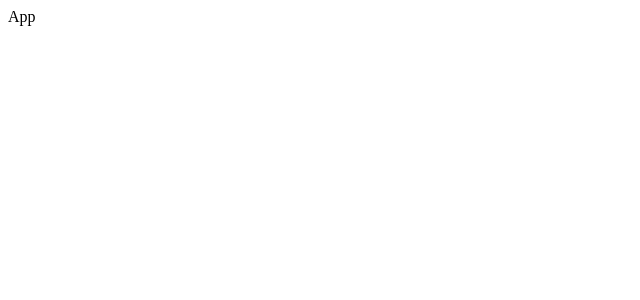
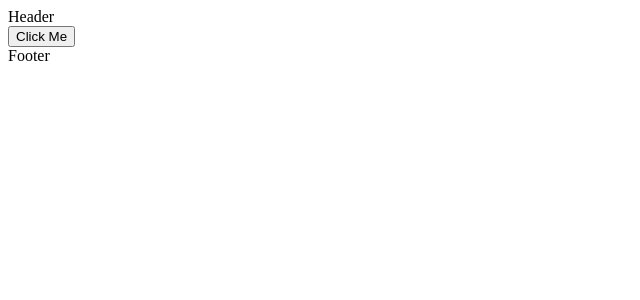
Before and after one commit to Glen-Taylor37/project-purple-cow, a React (Create React App) app: page / in a window 1280 px wide. Shown: the top 300 px of the page, without its empty margins (0-640 px from the left). Built offline with nearby package versions, Linux system fonts and the light colour scheme.

Commit message:
Outline the basic page layout Add header, content, and footer components to app

```diff
--- /dev/null
+++ b/src/components/App.js
@@ -0,0 +1,17 @@
+import React from 'react';
+
+import Header from './Header';
+import Content from './Content';
+import Footer from './Footer';
+
+const App = () => {
+	return (
+		<div>
+			<Header />
+			<Content />
+			<Footer />
+		</div>
+	);
+};
+
+export default App;
--- /dev/null
+++ b/src/components/Content.js
@@ -0,0 +1,12 @@
+import React from 'react';
+import CountButton from './CountButton';
+
+const Content = () => {
+	return (
+		<div>
+			<CountButton />
+		</div>
+	);
+};
+
+export default Content;
--- /dev/null
+++ b/src/components/CountButton.js
@@ -0,0 +1,7 @@
+import React from 'react';
+
+const CountButton = () => {
+	return <button>Click Me</button>;
+};
+
+export default CountButton;
--- /dev/null
+++ b/src/components/Footer.js
@@ -0,0 +1,7 @@
+import React from 'react';
+
+const Footer = () => {
+	return <div>Footer</div>;
+};
+
+export default Footer;
--- /dev/null
+++ b/src/components/Header.js
@@ -0,0 +1,7 @@
+import React from 'react';
+
+const Header = () => {
+	return <div>Header</div>;
+};
+
+export default Header;
--- a/src/components/app.js
+++ /dev/null
@@ -1,7 +0,0 @@
-import React from 'react';
-
-const App = () => {
-	return <div>App</div>;
-};
-
-export default App;
--- a/src/index.js
+++ b/src/index.js
@@ -1,5 +1,5 @@
 import React from 'react';
 import ReactDOM from 'react-dom';
-import App from './components/app';
+import App from './components/App';
 
 ReactDOM.render(<App />, document.querySelector('#root'));
```
